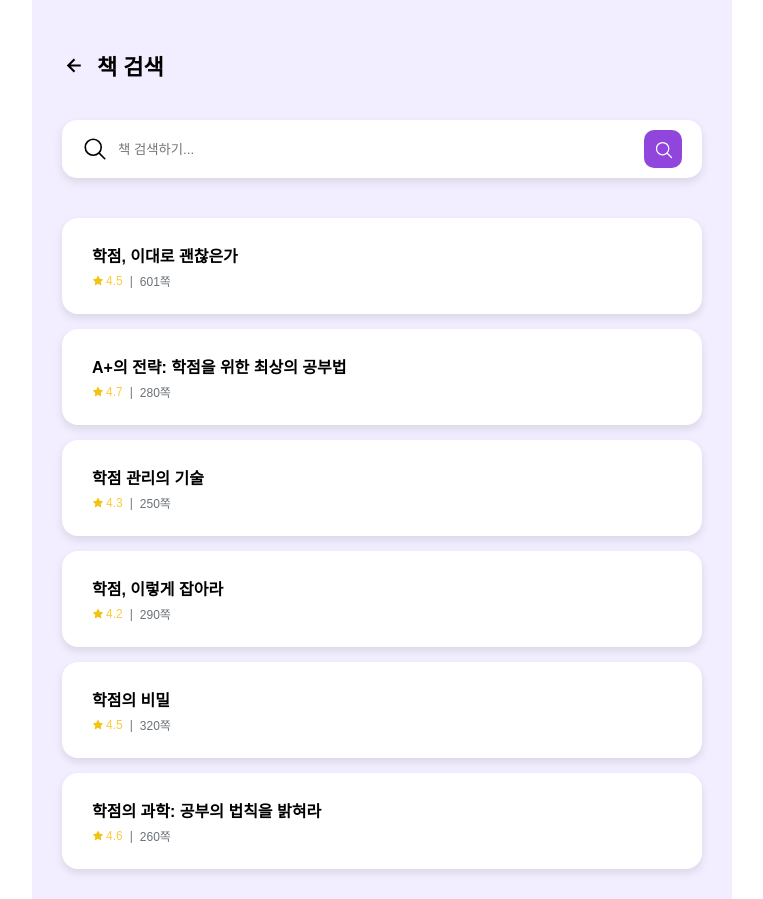
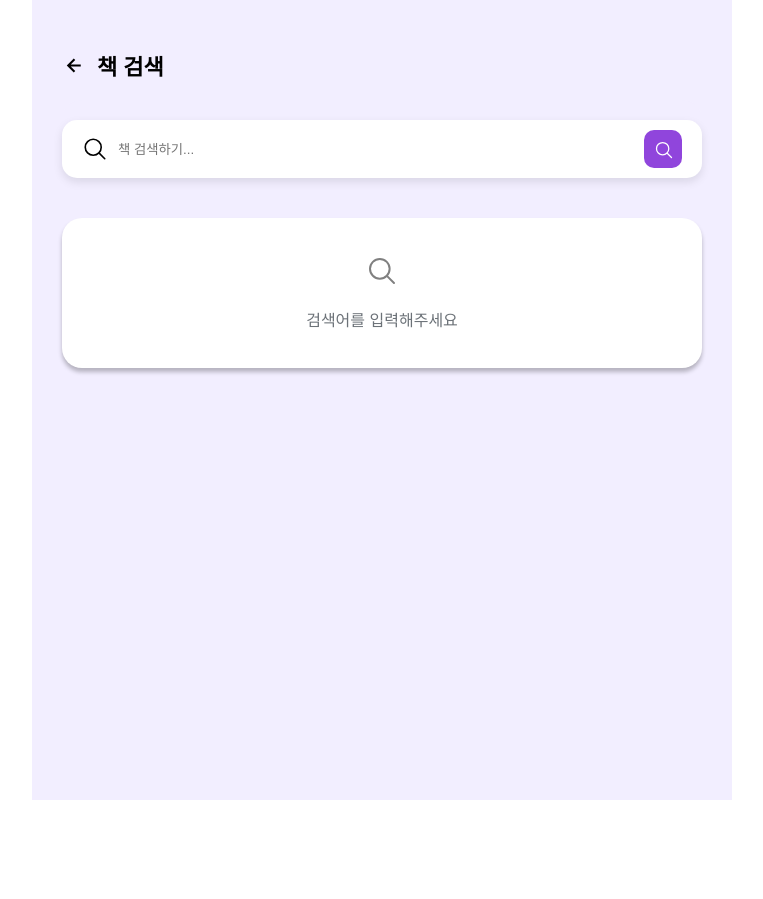
Before and after one commit to KongGookSu/frontend, a React (Vite) app: page /search in a window 1280 px wide. Shown: the whole page, without its empty margins (258-1021 px from the left). After the commit the page ends 800 px from the top, so only its background shows below. Built offline with nearby package versions, Linux system fonts and the light colour scheme.

Commit message:
feat: 초기에 검색하지 않은 상태에서 검색을 유도할 수 있도록 힌트 컴포넌트 추가 (#5)

```diff
--- /dev/null
+++ b/src/components/display/SearchHint.styled.ts
@@ -0,0 +1,13 @@
+import styled from "styled-components";
+
+export const HintWrapper = styled.div`
+    display: flex;
+    flex-direction: column;
+    align-items: center;
+    justify-content: center;
+    gap: 20px;
+    height: 150px;
+    background-color: white;
+    border-radius: 20px;
+    box-shadow: 0 4px 4px rgba(0, 0, 0, 0.25);
+`;
--- /dev/null
+++ b/src/components/display/SearchHint.tsx
@@ -0,0 +1,17 @@
+import React from "react";
+import { IoSearchOutline } from "react-icons/io5";
+
+import { Text } from "@/components/typography/Text";
+
+import { HintWrapper } from "./SearchHint.styled";
+
+export const SearchHint: React.FC = () => {
+    return (
+        <HintWrapper>
+            <IoSearchOutline size={32} color="gray" />
+            <Text size="m" variant="gray">
+                검색어를 입력해주세요
+            </Text>
+        </HintWrapper>
+    );
+};
--- a/src/pages/BookSearchPage.tsx
+++ b/src/pages/BookSearchPage.tsx
@@ -2,6 +2,7 @@ import { useState } from "react";
 
 import { BookItem } from "@/components/display/BookItem";
 import { Search } from "@/components/display/Search";
+import { SearchHint } from "@/components/display/SearchHint";
 import { TopBar } from "@/components/display/TopBar";
 
 import booksData from "@/constants/booksData.json";
@@ -22,12 +23,15 @@ export default function BookSearchPage() {
             <TopBar title="책 검색" />
             <SearchPageWrapper>
                 <Search onSearch={handleSearch} />
-
-                <BookList>
-                    {filteredBooks.map((book) => (
-                        <BookItem key={book.id} book={book} />
-                    ))}
-                </BookList>
+                {searchTerm === "" ? (
+                    <SearchHint />
+                ) : (
+                    <BookList>
+                        {filteredBooks.map((book) => (
+                            <BookItem key={book.id} book={book} />
+                        ))}
+                    </BookList>
+                )}
             </SearchPageWrapper>
         </>
     );
```
